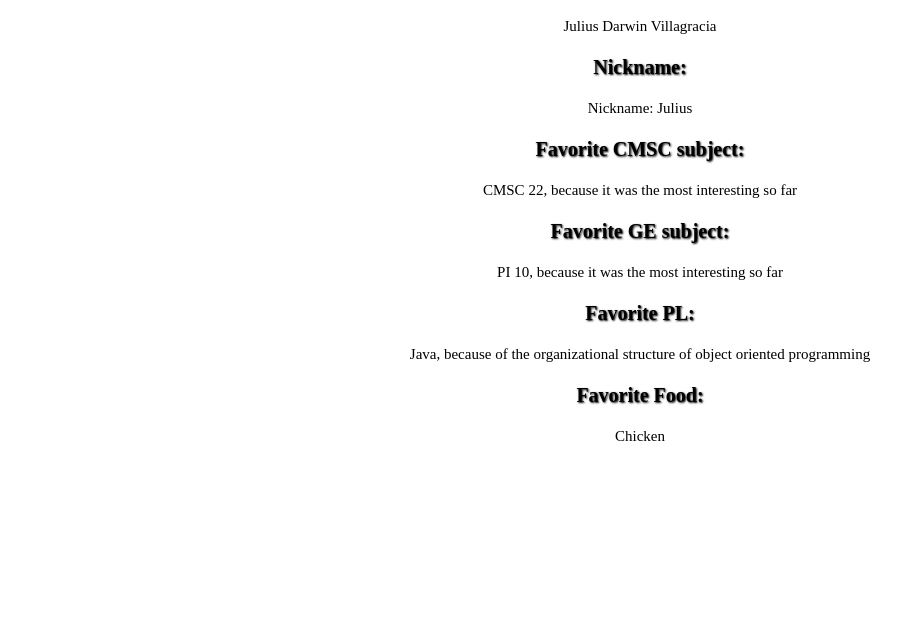
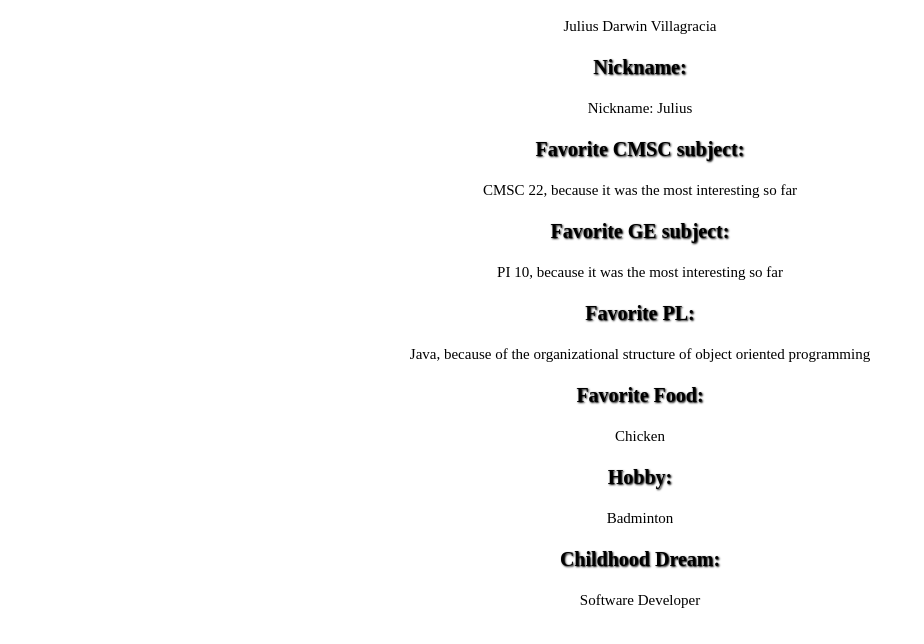
Before and after one commit to Julius-Villagracia/CMSC100Exer1, a plain HTML site: page CMSC 100 Villagracia/index.html in a window 1280 px wide. Shown: the part 106-750 px from the top of the page, without its empty margins (0-924 px from the left). Drawn offline with Linux system fonts and the light colour scheme.

Commit message:
updated student information

```diff
--- a/CMSC 100 Villagracia/index.html
+++ b/CMSC 100 Villagracia/index.html
@@ -28,5 +28,11 @@
 		<h3>Favorite Food:</h3>
 		<p>Chicken</p>
 
+		<h3>Hobby:</h3>
+		<p>Badminton</p>
+
+		<h3>Childhood Dream:</h3>
+		<p>Software Developer</p>
+
 	</body>
 </html>
```
